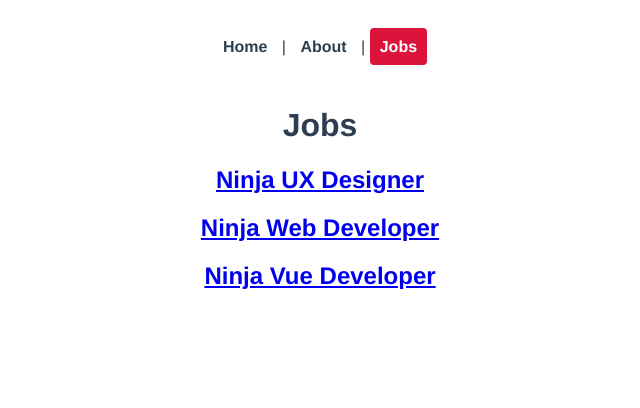
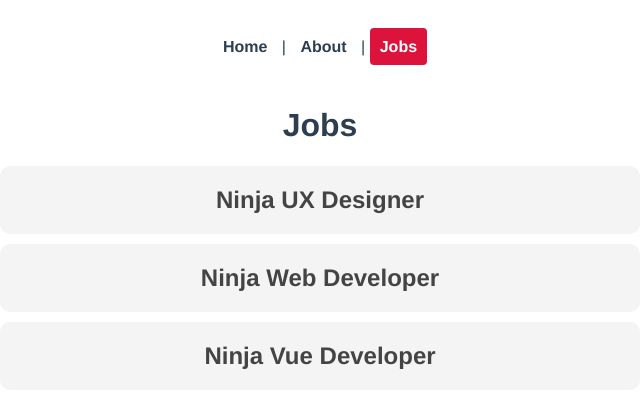
Before and after one commit to emirxmertoglu/ninja-jobs, a Vue app: page /jobs in a window 1280 px wide. Shown: the top 408 px of the page, without its empty margins (320-960 px from the left). Built offline with nearby package versions, Linux system fonts and the light colour scheme.

Commit message:
jobs page is stylized

```diff
--- a/src/views/jobs/Jobs.vue
+++ b/src/views/jobs/Jobs.vue
@@ -1,6 +1,6 @@
 <template>
   <h1>Jobs</h1>
-  <div v-for="job in jobs" :key="job.id">
+  <div v-for="job in jobs" :key="job.id" class="job">
     <router-link :to="{ name: 'JobDetails', params: { id: job.id } }">
       <h2>{{ job.title }}</h2>
     </router-link>
@@ -22,4 +22,21 @@ export default {
 </script>
 
 <style>
+.job h2 {
+  background: #f4f4f4;
+  padding: 20px;
+  border-radius: 10px;
+  margin: 10px auto;
+  max-width: 600px;
+  cursor: pointer;
+  color: #444;
+}
+
+.job h2:hover {
+  background: #ddd;
+}
+
+.job a {
+  text-decoration: none;
+}
 </style>
```
